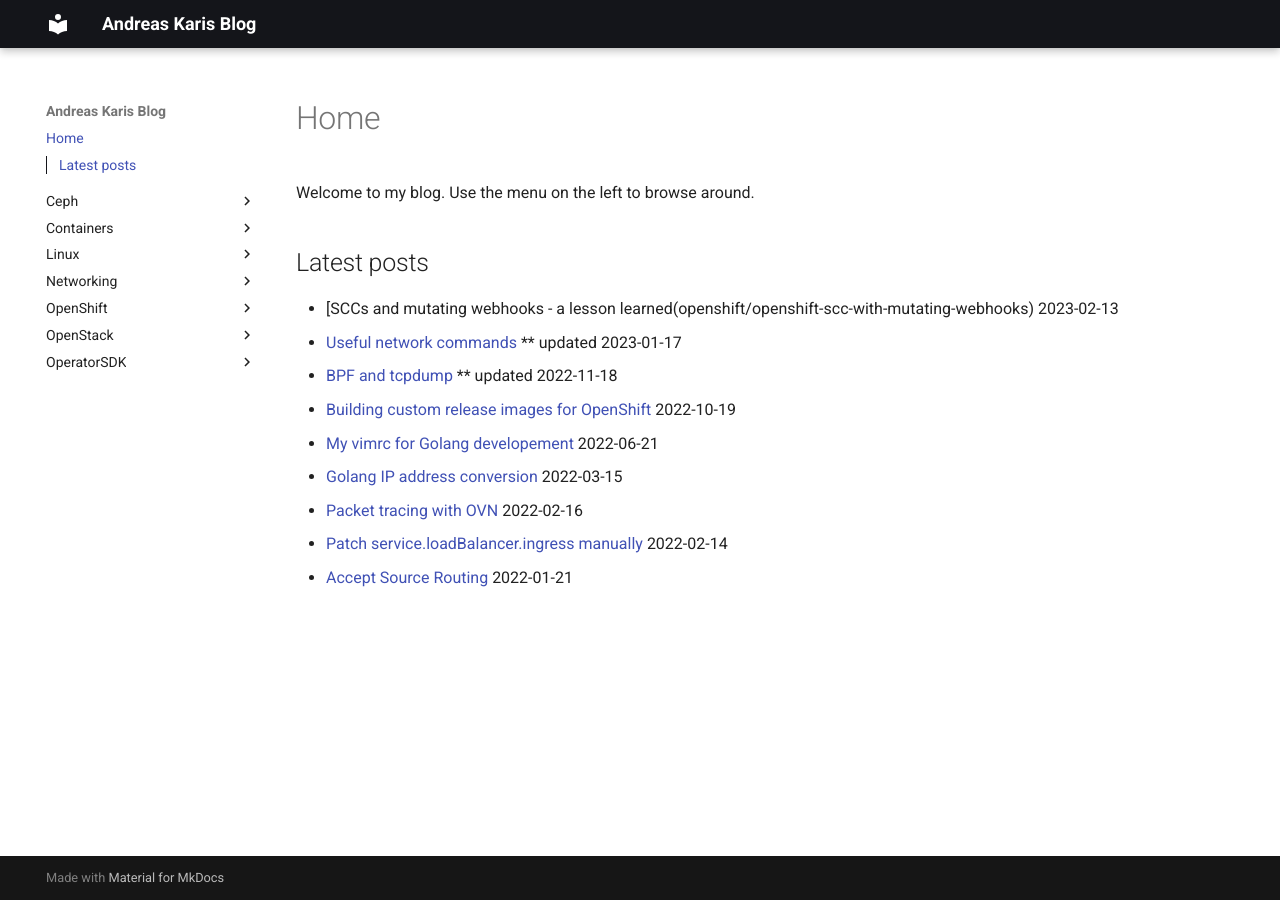
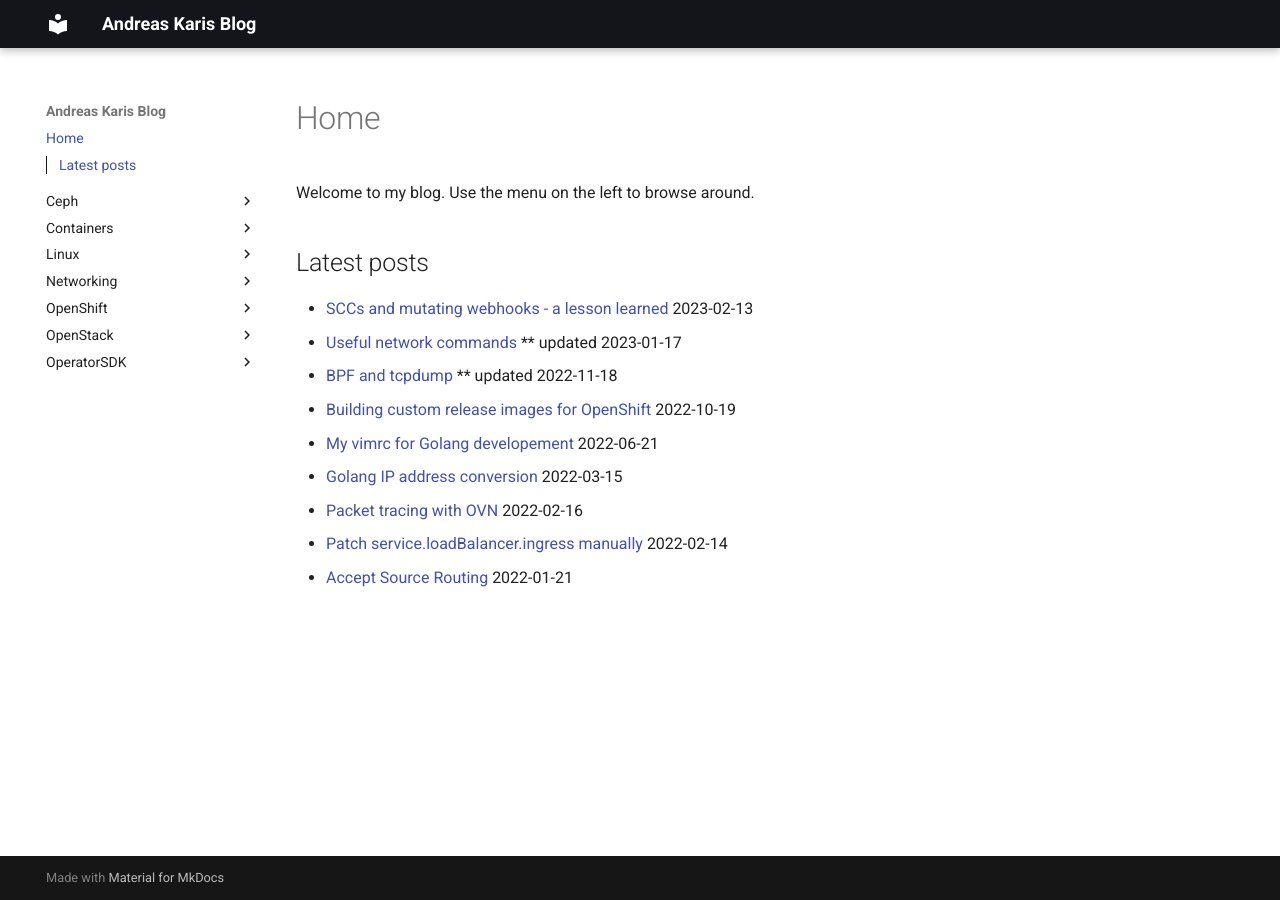
Before and after one commit to andreaskaris/blog, an MkDocs documentation site: the page built from docs/index.md, in a window 1280 px wide. Built offline with MkDocs 1.6.1 and Material for MkDocs 9.7.7, drawn with Linux system fonts in a browser that asks for light colours.

Commit message:
improve scc

```diff
--- a/docs/index.md
+++ b/docs/index.md
@@ -2,7 +2,7 @@ Welcome to my blog. Use the menu on the left to browse around.
 
 ## Latest posts
 
-* [SCCs and mutating webhooks - a lesson learned(openshift/openshift-scc-with-mutating-webhooks) 2023-02-13
+* [SCCs and mutating webhooks - a lesson learned](openshift/openshift-scc-with-mutating-webhooks) 2023-02-13
 * [Useful network commands](networking/useful-commands) ** updated 2023-01-17
 * [BPF and tcpdump](networking/bpf-and-tcpdump/) ** updated 2022-11-18
 * [Building custom release images for OpenShift](openshift/ocp-custom-release-image.md) 2022-10-19
```
